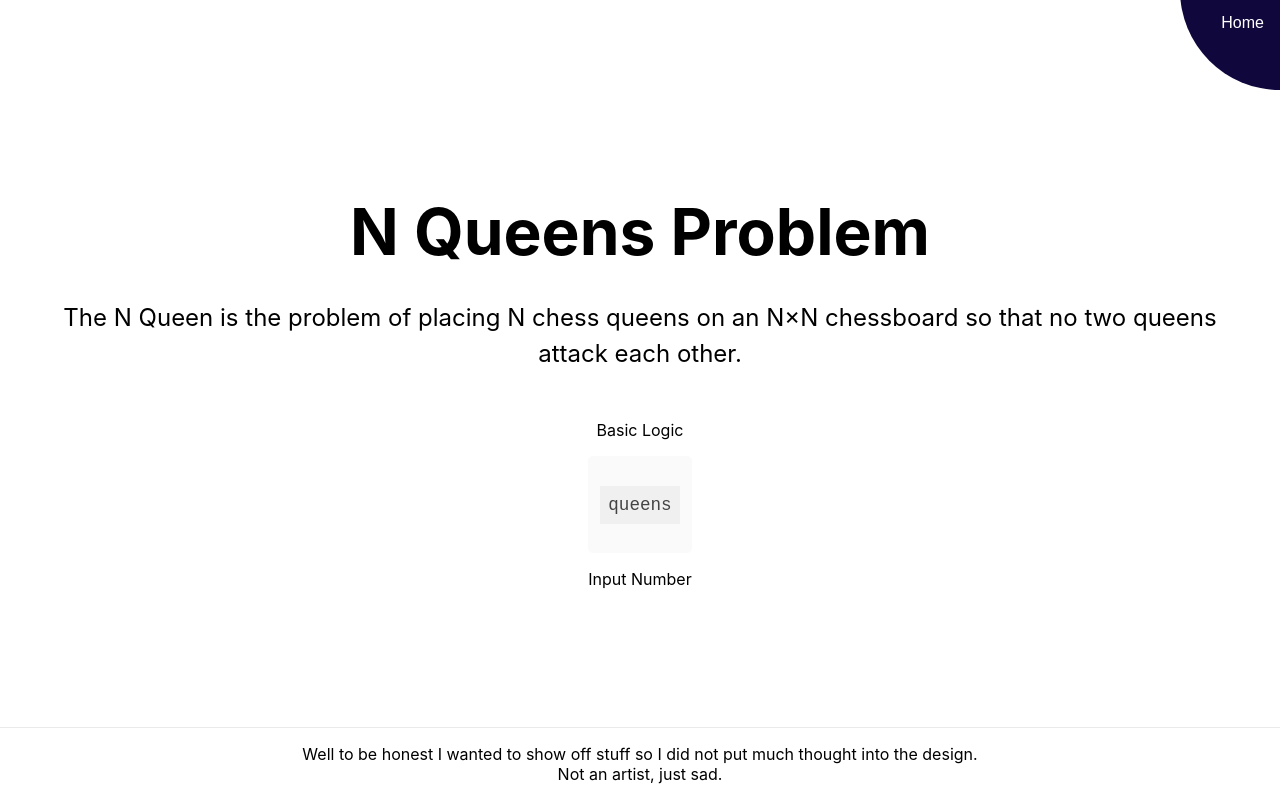
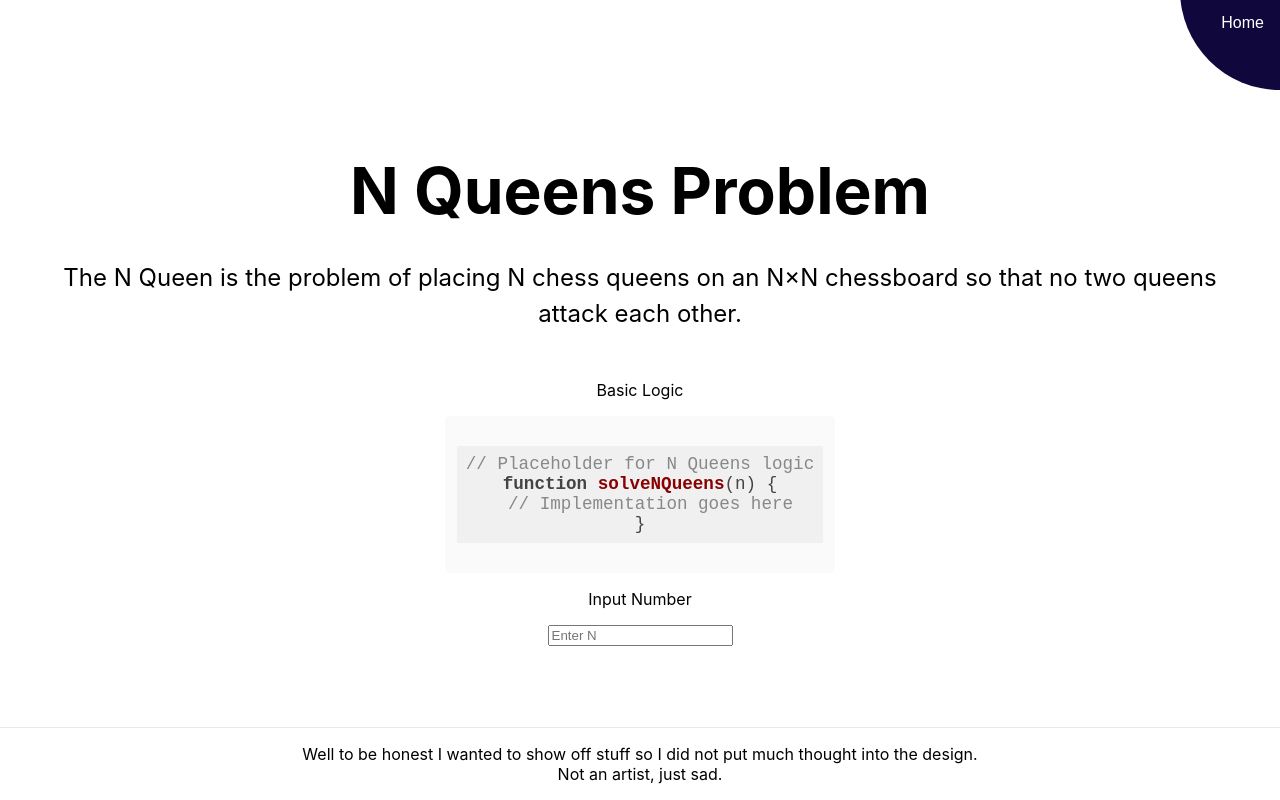
Before and after one commit to AnushaChatto/i_panicked_and_made_this, a Next.js app: page /algorithms/queens in a window 1280 px wide. Built offline with nearby package versions, Linux system fonts and the light colour scheme.

Commit message:
checkboard functionality added

```diff
--- a/pages/algorithms/queens.tsx
+++ b/pages/algorithms/queens.tsx
@@ -1,17 +1,57 @@
+// import type { NextPage } from "next";
+// import Head from "next/head";
+// import Image from "next/image";
+// import styles from "../../styles/Home.module.scss";
+// import algorithm from "../../styles/algorithmsPage.module.scss";
+// import ReactSyntaxHighlighter from "react-syntax-highlighter";
+// import Link from 'next/link'
+
+// const Queens: NextPage = () => {
+//   return (
+//     <div className={styles.container}>
+//       <Head>
+//         <title>Sadness</title>
+//         <meta name="description" content="I panicked and Made this" />
+//         <link rel="icon" href="/favicon.ico" />
+//       </Head>
+
+//       <main className={styles.main}>
+//         <h1 className={styles.title}>N Queens Problem</h1>
+
+//         <p className={styles.description}>
+//         The N Queen is the problem of placing N chess queens on an N×N chessboard so that no two queens attack each other.
+//         </p>
+
+//         <p>Basic Logic</p>
+//         <div className={styles.code}>
+//           <ReactSyntaxHighlighter language="javascript">
+//             queens
+
+//           </ReactSyntaxHighlighter>
+//         </div>
+//         <p>Input Number</p>
+//       </main>
+//     </div>
+//   );
+// };
+
+// export default Queens;
 import type { NextPage } from "next";
 import Head from "next/head";
-import Image from "next/image";
 import styles from "../../styles/Home.module.scss";
 import algorithm from "../../styles/algorithmsPage.module.scss";
 import ReactSyntaxHighlighter from "react-syntax-highlighter";
-import Link from 'next/link'
+import Link from "next/link";
+import { useState } from "react";
 
 const Queens: NextPage = () => {
+  const [n, setN] = useState<number>(0);
+
   return (
     <div className={styles.container}>
       <Head>
-        <title>Sadness</title>
-        <meta name="description" content="I panicked and Made this" />
+        <title>N Queens Problem</title>
+        <meta name="description" content="N Queens visualization" />
         <link rel="icon" href="/favicon.ico" />
       </Head>
 
@@ -19,17 +59,61 @@ const Queens: NextPage = () => {
         <h1 className={styles.title}>N Queens Problem</h1>
 
         <p className={styles.description}>
-        The N Queen is the problem of placing N chess queens on an N×N chessboard so that no two queens attack each other.
+          The N Queen is the problem of placing N chess queens on an N×N chessboard so that no two queens attack each other.
         </p>
 
         <p>Basic Logic</p>
         <div className={styles.code}>
           <ReactSyntaxHighlighter language="javascript">
-            queens
-
+            {`// Placeholder for N Queens logic
+function solveNQueens(n) {
+  // Implementation goes here
+}`}
           </ReactSyntaxHighlighter>
         </div>
+
         <p>Input Number</p>
+        <input
+          type="number"
+          min="1"
+          value={n || ""}
+          onChange={(e) => setN(Number(e.target.value))}
+          placeholder="Enter N"
+          className={algorithm.inputBox}
+        />
+
+        {/* Render Checkerboard Grid */}
+{n > 0 && (
+  <div
+    className={algorithm.grid}
+    style={{
+      display: "grid",
+      gridTemplateColumns: `repeat(${n}, 40px)`,
+      gridTemplateRows: `repeat(${n}, 40px)`,
+      gap: "0",
+      marginTop: "20px",
+      border: "2px solid #333",
+    }}
+  >
+    {Array.from({ length: n * n }).map((_, i) => {
+      const row = Math.floor(i / n);
+      const col = i % n;
+      const isLight = (row + col) % 2 === 0;
+
+      return (
+        <div
+          key={i}
+          style={{
+            width: "40px",
+            height: "40px",
+            backgroundColor: isLight ? "#ffffffff" : "#9c97faff", // chessboard
+          }}
+        />
+      );
+    })}
+  </div>
+)}
+
       </main>
     </div>
   );
```
Also changed, not shown: pages/algorithms/fibonacci.tsx (+4 -5 lines).
